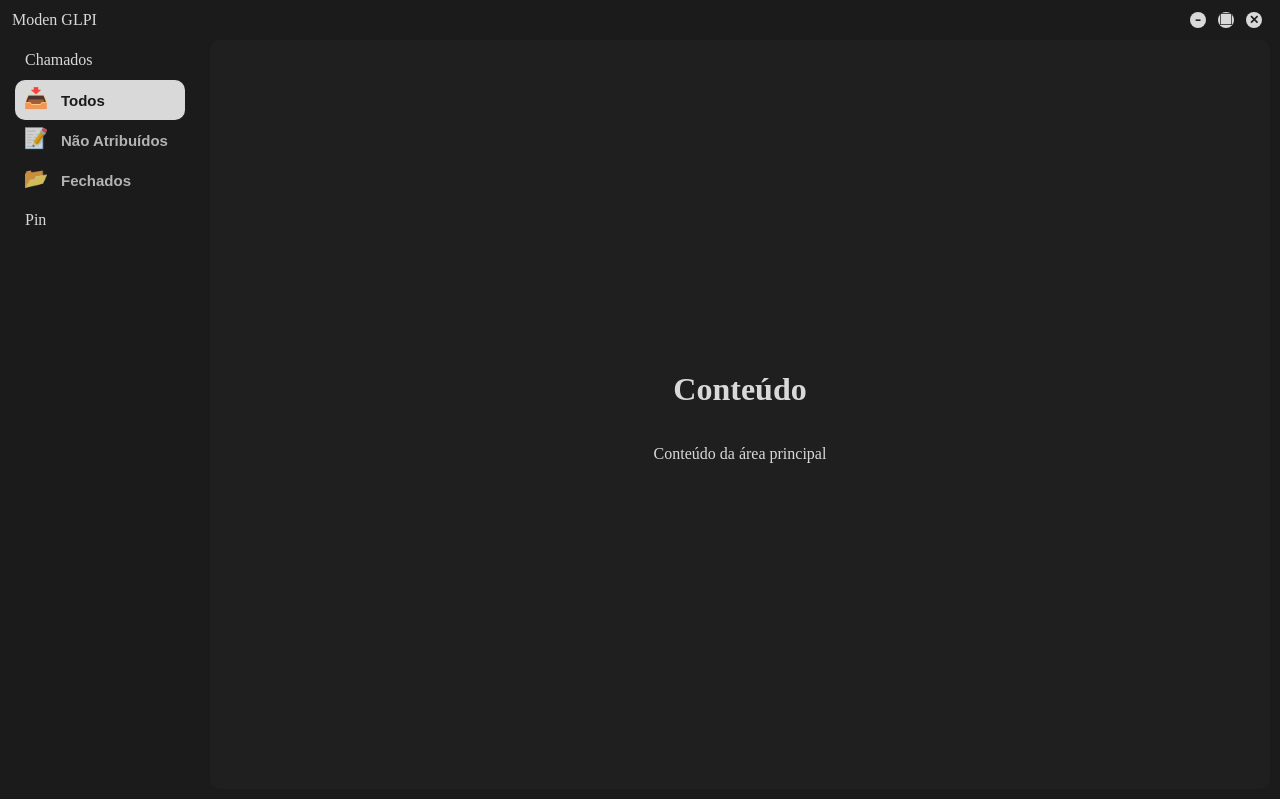
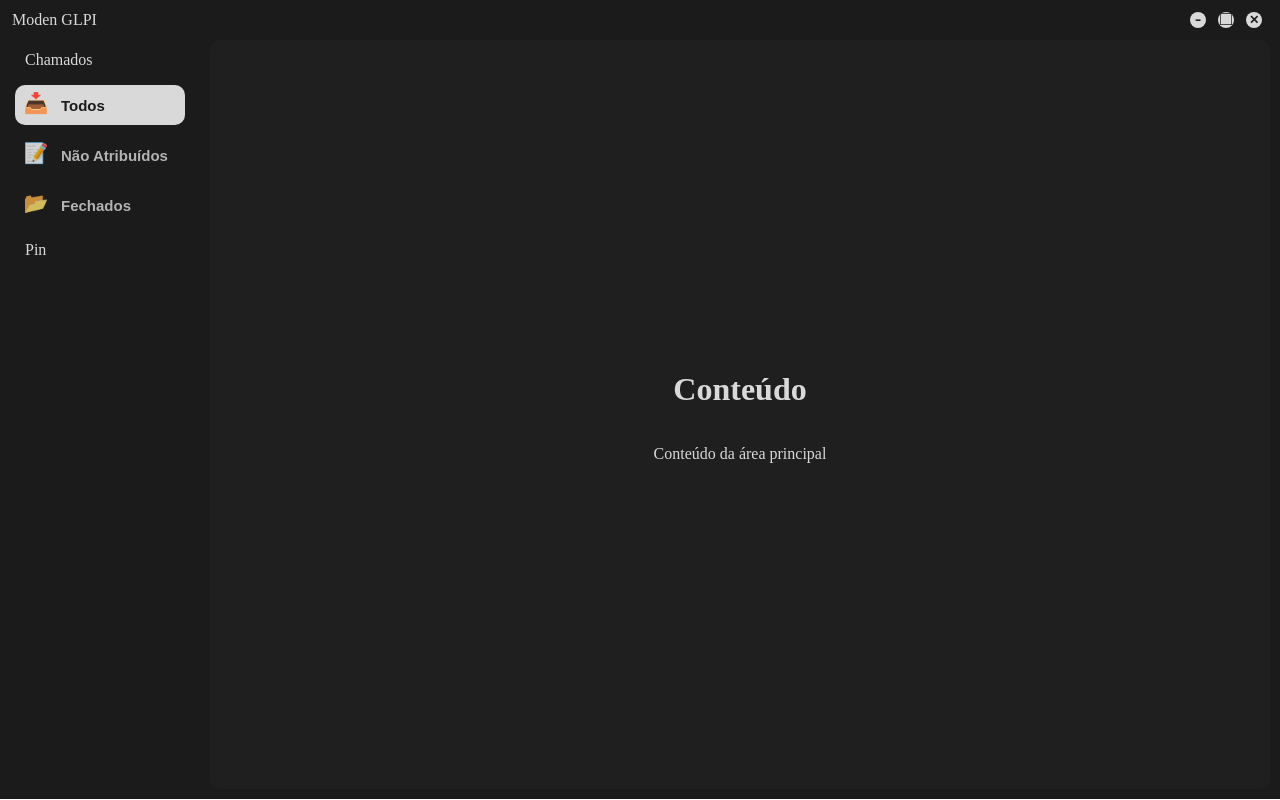
Before and after one commit to MidoriAKA/NewG, a React app: page / in a window 1280 px wide. Built offline with nearby package versions, Linux system fonts and the light colour scheme.

Commit message:
:lipstick: : change color of items when hover

```diff
--- a/src/web/styles/components/SideMenu/SideMenu.ts
+++ b/src/web/styles/components/SideMenu/SideMenu.ts
@@ -29,12 +29,17 @@ const ItemWrapperBase = {
   border: "none",
   height: "auto",
   width: "85%",
-  minHeight: "40px"
+  minHeight: "40px",
+  margin: "5px 0",
 };
 export const ItemWrapper: SerializedStyles = css({
   ...ItemWrapperBase,
   ...theme.BGBlack,
   color: `rgba(${theme.ColorsRGB.white}, 0.8)`,
+  "&:hover": {
+    backgroundColor: `rgba(${theme.ColorsRGB.white}, 0.1)`,
+    borderRadius: "10px"
+  },
 });
 export const ItemWrapperActive: SerializedStyles = css({
   ...ItemWrapperBase,
```
Also changed, not shown: 2 other files (tests, documents, lock files or other folders).
